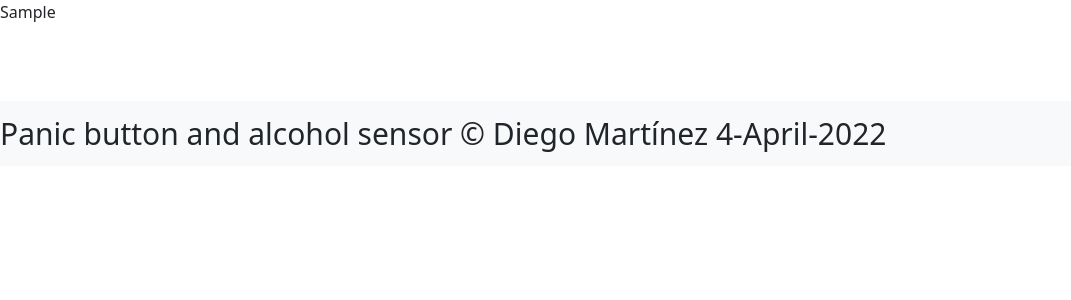
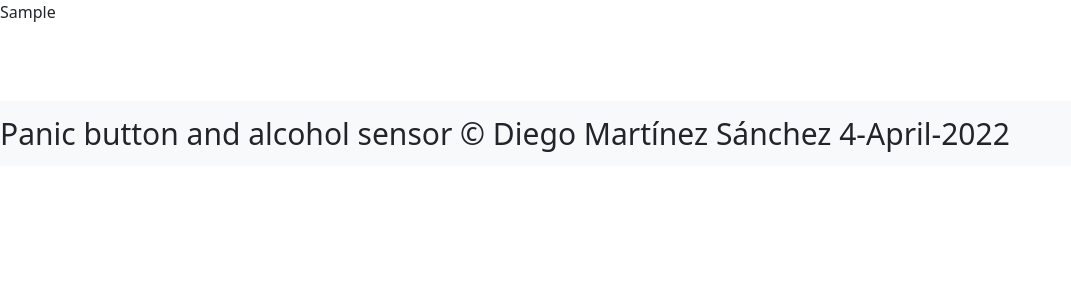
Before and after one commit to dmtzs/panic-button-sensor, a Flask app: template Server/app/templates/layout.html in a window 1280 px wide. Shown: the top 300 px of the page, without its empty margins (0-1071 px from the left). Run offline with Flask 2, Linux system fonts and the light colour scheme; the template is opened without the code that fills it: most values are stand-ins (such as "Sample title", 1, 10 or a date in 2020); some libraries are stand-ins or nearby versions.

Commit message:
Update footer.html
Added my complete name in the footer of the project

```diff
--- a/Server/app/templates/includes/footer.html
+++ b/Server/app/templates/includes/footer.html
@@ -1,5 +1,5 @@
 <footer class="bg-light absolute-bottom anchors text">
-    Panic button and alcohol sensor &copy; Diego Martínez {{now.day}}-{{now.strftime("%B")}}-{{now.year}}
+    Panic button and alcohol sensor &copy; Diego Martínez Sánchez {{now.day}}-{{now.strftime("%B")}}-{{now.year}}
 </footer>
 
 <script src="{{url_for('static', filename= 'css/bootstrap/js/bootstrap.js')}}"></script>
```
